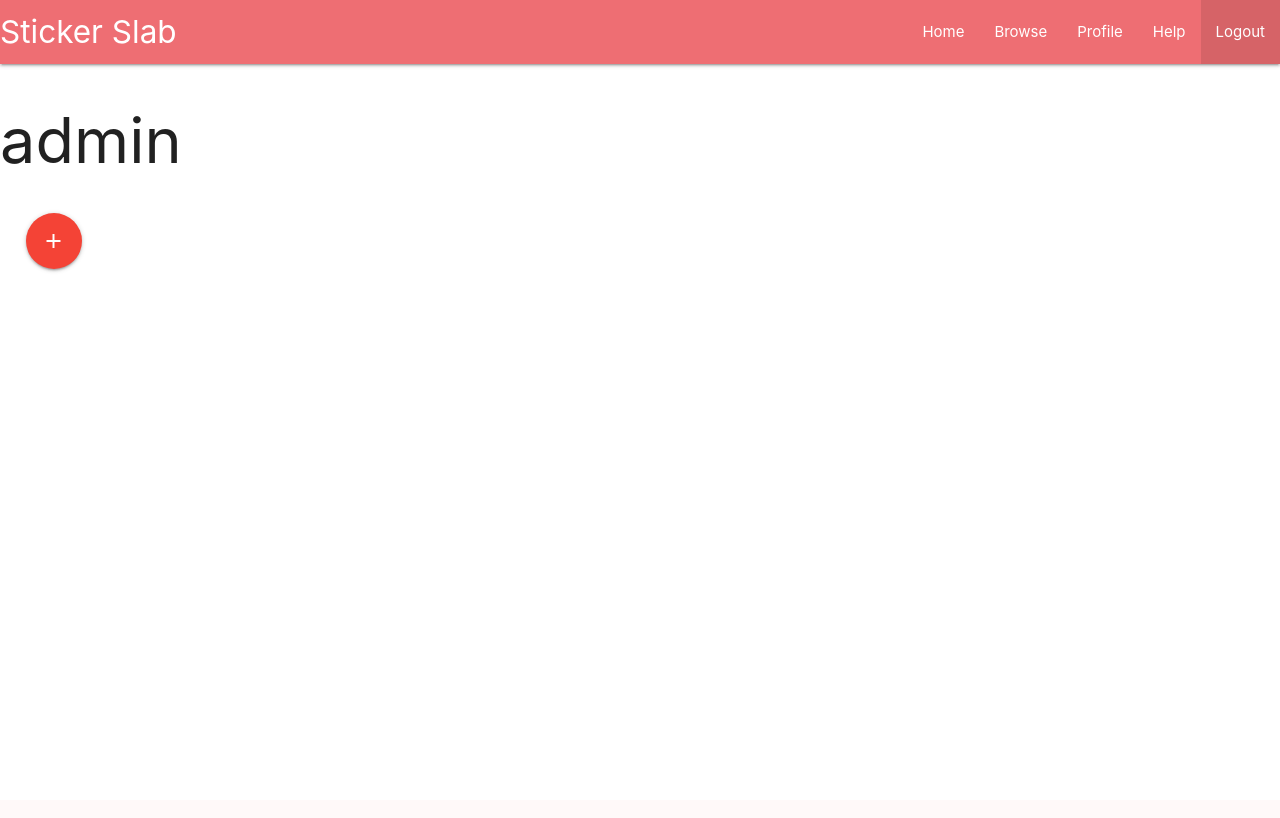
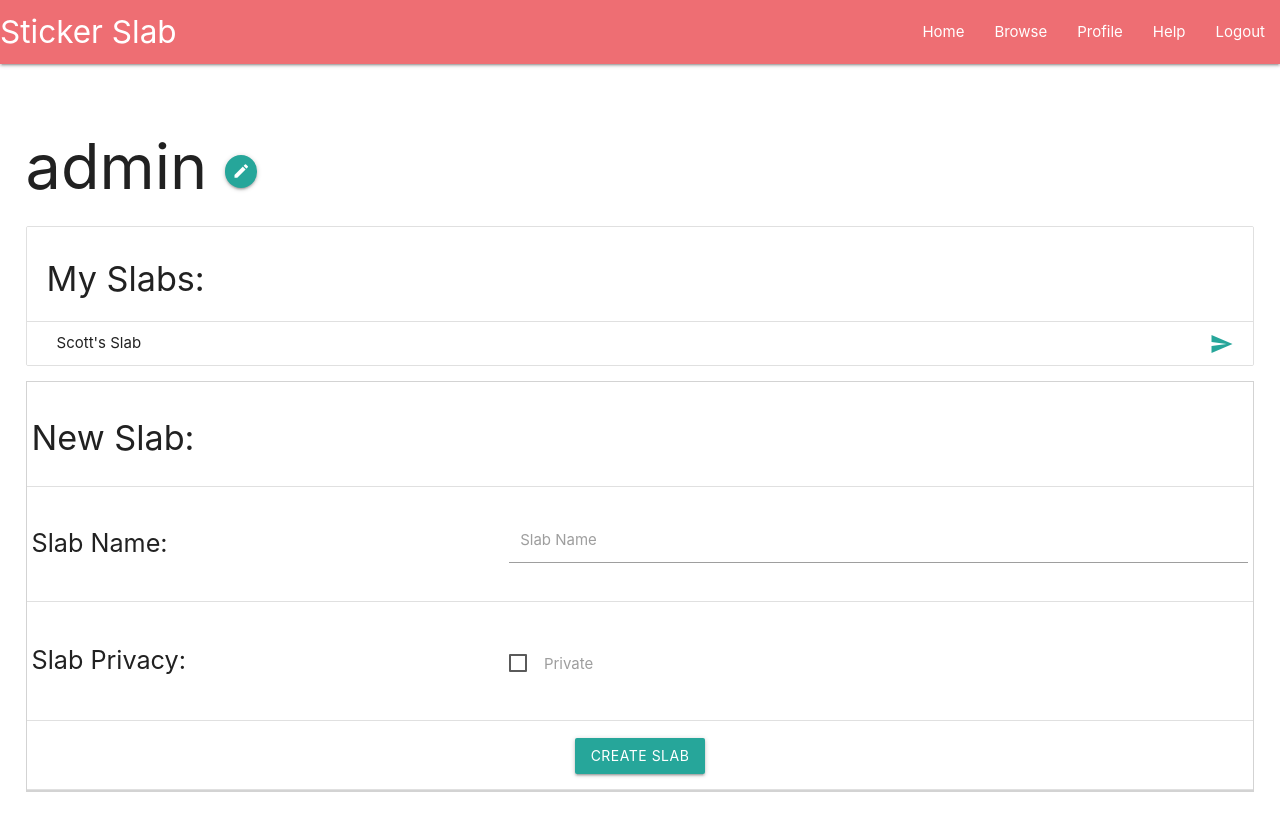
Before and after one commit to mestes1530/Sticker-Slab, a Django app: page /profile/ in a window 1280 px wide. Before the commit the page ends 272 px from the top, so only its background shows below. Run offline with Django 3.2, Linux system fonts and the light colour scheme; a user stored in the database is signed in; data comes from the database, SQL or seed files in the repository.

Commit message:
Setup users profile page to add and view their slabs.

```diff
--- a/Sticker_Slab/slab/models.py
+++ b/Sticker_Slab/slab/models.py
@@ -4,27 +4,27 @@ from django.contrib.auth.models import User
 class Slab(models.Model):
     user = models.ForeignKey(User, on_delete=models.PROTECT)
     name = models.CharField(max_length=200)
-    public = models.BooleanField(default=True)
+    private = models.BooleanField(default=False)
 
     def __str__(self):
         return self.name
 
 
-class StickerType(models.Model):
-    type = models.CharField(max_length=200)
-    icon = models.ImageField()
-
-    def __str__(self):
-        return self.type
-
-
 class Sticker(models.Model):
     slab = models.ForeignKey(Slab, on_delete=models.PROTECT)
     name = models.CharField(max_length=200)
-    type = models.ForeignKey(StickerType, on_delete=models.PROTECT)
     x = models.IntegerField()
     y = models.IntegerField()
-    text = models.CharField(max_length=500)
+    text = models.CharField(max_length=500, null=True, blank=True)
+    link = models.CharField(max_length=500, null=True, blank=True)
+    image = models.ImageField(null=True, blank=True)
+
+    def get_type(self):
+        if self.text != None:
+            return 'text'
+        if self.link != None:
+            return 'link'
+        return 'image'
 
     def __str__(self):
         return self.name
--- a/Sticker_Slab/slab/static/slab/style.css
+++ b/Sticker_Slab/slab/static/slab/style.css
@@ -1,9 +1,6 @@
 #main_div {
     margin: 1%;
     padding: 1%;
-}
-#sign_up {
-
 }
 .th {
     text-align: center;
@@ -14,3 +11,9 @@ table {
     padding: 5%;
     border: 3px solid black;
 }
+#new_slab {
+    border-style: solid;
+    border-color: LightGray;
+    border-width: 1px;
+    border-bottom-width: 2px;
+}
--- a/Sticker_Slab/slab/templates/base.html
+++ b/Sticker_Slab/slab/templates/base.html
@@ -24,11 +24,11 @@
                 <li><a href="{% url 'slab:profile' %}">Profile</a></li>
                 <li><a href="{% url 'slab:help' %}">Help</a></li>
                 {% if user.is_authenticated %}
-                <li class="nav-item active">
+                <li class="nav-item">
                     <a class="nav-link" href="{% url 'slab:signout_user' %}">Logout</a>
                 </li>
                 {% else %}
-                <li class="nav-item active">
+                <li class="nav-item">
                     <a class="nav-link" href="{% url 'slab:register' %}">Login</a>
                 </li>
                 {% endif %}
--- a/Sticker_Slab/slab/templates/profile.html
+++ b/Sticker_Slab/slab/templates/profile.html
@@ -1,7 +1,51 @@
 {% extends 'base.html' %}
 {% block content %}
-<h1>{{user.username}}</h1>
-<div id="main_div">
-    <a href="{% url 'slab:add_sticker' %}" class="btn-floating btn-large waves-effect waves-light red"><i class="material-icons">add</i></a>
+<div id="main_div"class="grid-example col s12 m6">
+    <h1>{{user.username}}   <a class="btn-floating btn-small waves-effect waves-light"><i class="material-icons">edit</i></a></h1>
+    <div id="my_slabs" name="my_slabs">
+        <ul class="collection with-header">
+            <li class="collection-header"><h4>My Slabs:</h4></li>
+            {% for slab in user.slab_set.all %}
+            <li class="collection-item"><div><font>{{slab.name}}</font><a href="#!" class="secondary-content"><i class="material-icons">send</i></a></div></li>
+            {% endfor %}
+        </ul>
+    </div>
+    <div id="new_slab" name="new_slab">
+        <span class="flow-text">
+            <form action="{% url 'slab:create_slab' %}" method="post">
+                {% csrf_token %}
+                <table>
+                    <thead>
+                    <th colspan="2"><h4>New Slab:</h4></th>
+                    </thead>
+                    <tbody>
+                        <tr>
+                            <td><font>Slab Name:</font></td>
+                            <td>
+                                <div class="input-field col s6">
+                                    <input id="slab_name" name="slab_name" type="text" class="validate">
+                                    <label for="slab_name">Slab Name</label>
+                                </div>
+                            </td>
+                        </tr>
+                        <tr>
+                            <td><font>Slab Privacy:</font></td>
+                            <td>
+                                <p>
+                                    <label>
+                                        <input name="private_slab" class="with-gap" type="checkbox"/>
+                                        <span>Private</span>
+                                    </label>
+                                </p>
+                            </td>
+                        </tr>
+                        <tr>
+                            <td colspan ="2"><center><button class="btn btn-primary" type="submit">Create Slab</button></center></td>
+                        </tr>
+                    </tbody>
+                </table>
+            </form>
+        </span>
+    </div>
 </div>
 {% endblock %}
--- a/Sticker_Slab/slab/urls.py
+++ b/Sticker_Slab/slab/urls.py
@@ -12,5 +12,6 @@ urlpatterns = [
     path('signup_user/', views.signup_user, name='signup_user'),
     path('signin_user/', views.signin_user, name='signin_user'),
     path('signout_user/', views.signout_user, name='signout_user'),
-    path('add_sticker/', views.add_sticker, name='add_sticker'),
+    # path('add_sticker/', views.add_sticker, name='add_sticker'),
+    path('create_slab/', views.create_slab, name='create_slab'),
 ]
--- a/Sticker_Slab/slab/views.py
+++ b/Sticker_Slab/slab/views.py
@@ -1,8 +1,10 @@
+from .models import Sticker
 from django.shortcuts import render, reverse
 from django.http import HttpResponse, HttpResponseRedirect
 from django.contrib.auth.models import User
 from django.contrib.auth import authenticate, login, logout
 from django.contrib.auth.decorators import login_required
+from .models import Slab, Sticker
 
 def index(request):
     return render(request, 'index.html', {})
@@ -29,8 +31,23 @@ def signout_user(request):
     logout(request)
     return render(request, 'index.html', {})
 
-def add_sticker(request):
-    return render(request, 'add.html', {})
+def create_slab(request):
+    print(request.POST)
+    slab_creator = request.user
+    slab_name = request.POST['slab_name']
+    slab_privacy = 'private_slab' in request.POST
+    slab = Slab(user=slab_creator, name=slab_name, private=slab_privacy)
+    slab.save()
+    return HttpResponseRedirect(reverse('slab:profile'))
+
+# def add_sticker(request):
+#     return render(request, 'add.html', {})
+#
+# def create_sticker(request):
+#     sticker_name = request.POST['sticker_name']
+#     sticker_type = request.POST['sticker_type']
+#     sticker_text = request.POST['sticker_text']
+#     sticker = Sticker(slab=)
 
 def browse(request):
     return render(request, 'browse.html', {})
@@ -40,6 +57,8 @@ def help(request):
 
 @login_required
 def profile(request):
+    print(request.user.username)
+    print(len(request.user.slab_set.all()))
     return render(request, 'profile.html', {})
 
 def register(request):
```
Also changed, not shown: Sticker_Slab/slab/templates/add.html (+13 -12 lines), Sticker_Slab/slab/templates/create.html (added, +8 -0 lines), Sticker_Slab/db.sqlite3.
